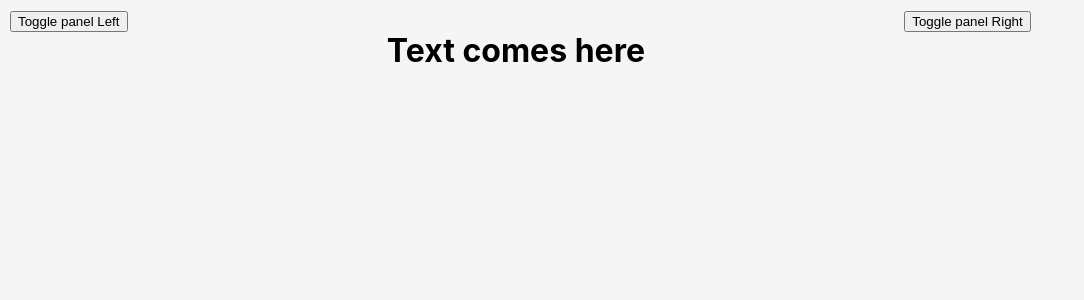
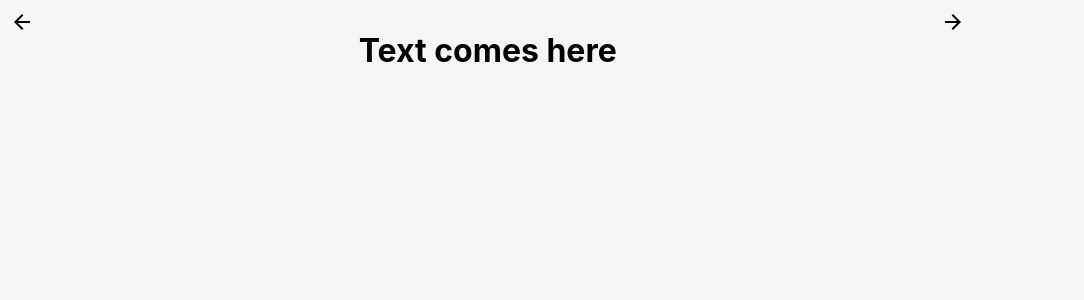
Before and after one commit to zakzc/toma_notas_front, a React (Create React App) app: page / in a window 1280 px wide. Shown: the top 300 px of the page, without its empty margins (0-1084 px from the left). Built offline with nearby package versions, Linux system fonts and the light colour scheme.

Commit message:
Change buttons into arrows

```diff
--- a/package.json
+++ b/package.json
@@ -3,6 +3,10 @@
   "version": "0.1.0",
   "private": true,
   "dependencies": {
+    "@emotion/react": "^11.10.5",
+    "@emotion/styled": "^11.10.5",
+    "@mui/icons-material": "^5.11.0",
+    "@mui/material": "^5.11.5",
     "@testing-library/jest-dom": "^5.16.5",
     "@testing-library/react": "^13.4.0",
     "@testing-library/user-event": "^13.5.0",
--- a/src/Styles/EntryPageStyle.css
+++ b/src/Styles/EntryPageStyle.css
@@ -9,3 +9,12 @@
     display: grid;
     grid-template-columns: auto auto auto;
 }
+button {
+    background: none;
+    color: inherit;
+    border: none;
+    padding: 0;
+    font: inherit;
+    cursor: pointer;
+    outline: inherit;
+}
--- a/src/pages/EntryPage.tsx
+++ b/src/pages/EntryPage.tsx
@@ -1,27 +1,27 @@
 import React, { useState } from "react";
 import "../Styles/EntryPageStyle.css";
+import ArrowBack from "@mui/icons-material/ArrowBack";
+import ArrowForward from "@mui/icons-material/ArrowForward";
 import TextArea from "./TextArea";
 import LeftPanel from "./LeftPanel";
 import RightPanel from "./RightPanel";
 
 export default function SidePanel(): JSX.Element {
-  // State to keep track of whether the panel is open or closed
   const [isOpenLeft, setIsOpenLeft] = useState(false);
   const [isOpenRight, setIsOpenRight] = useState(false);
-
   return (
     <div className="entryPageStyle">
       <div>
         <button onClick={() => setIsOpenLeft(!isOpenLeft)}>
-          Toggle panel Left
+          {/* <svg data-testid="ArrowBack"></svg> */}
+          <ArrowBack />
         </button>
-        {/* The panel itself */}
         {isOpenLeft && <LeftPanel />}
       </div>
       <TextArea />
       <div>
         <button onClick={() => setIsOpenRight(!isOpenRight)}>
-          Toggle panel Right
+          <ArrowForward />
         </button>
         {isOpenRight && <RightPanel />}
       </div>
```
Also changed, not shown: 1 other file (tests, documents, lock files or other folders).
